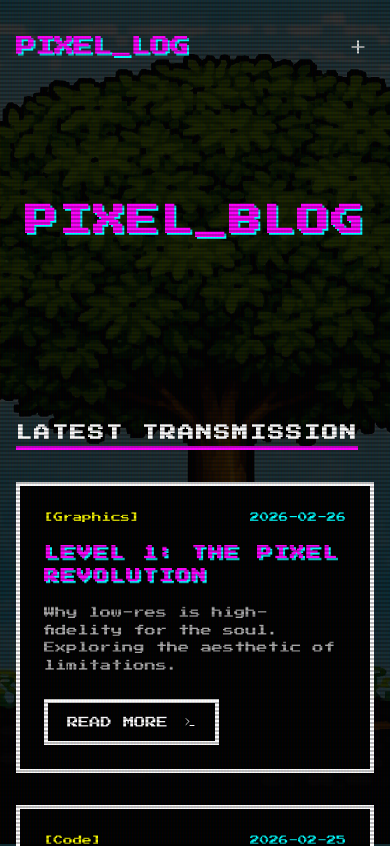
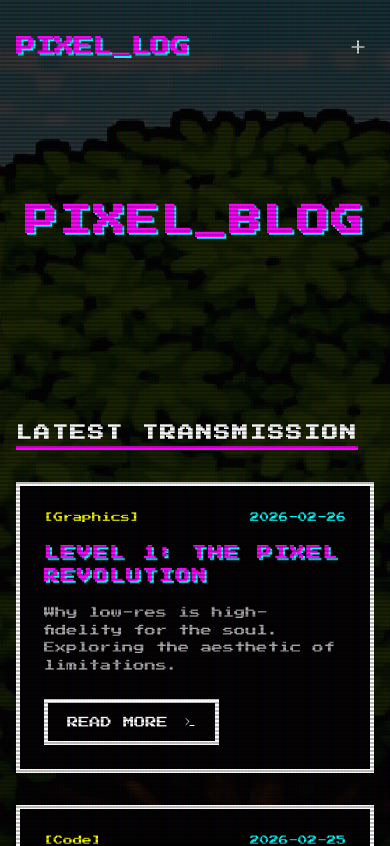
Before and after one commit to pseudodev3/pixel-blog, a React (Vite) app: page / in a window 390 px wide. Shown: the top 846 px of the page. Built offline with nearby package versions, Linux system fonts and the light colour scheme; the HTML template or start-up script is replaced by a standard one.

Commit message:
style: optimize background behavior for mobile devices

```diff
--- a/src/index.css
+++ b/src/index.css
@@ -117,6 +117,11 @@ body {
 }
 
 @media (max-width: 600px) {
+  body {
+    background-attachment: scroll;
+    background-position: center top;
+  }
+
   .container {
     padding: 1rem;
   }
```
